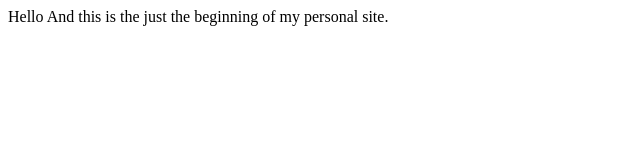
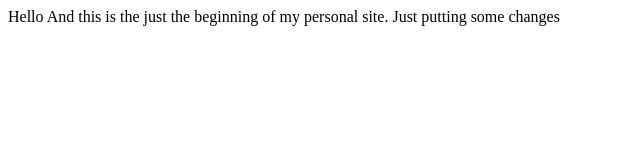
Before and after one commit to nikolai-tech/CV-Test, a plain HTML site: page index.html in a window 1280 px wide. Shown: the whole page, without its empty margins (0-640 px from the left). Drawn offline with Linux system fonts and the light colour scheme.

Commit message:
with minor changes

```diff
--- a/index.html
+++ b/index.html
@@ -7,5 +7,6 @@
 </head>
 <body>
     Hello And this is the just the beginning of my personal site.
+    Just putting some changes
 </body>
 </html>
```
